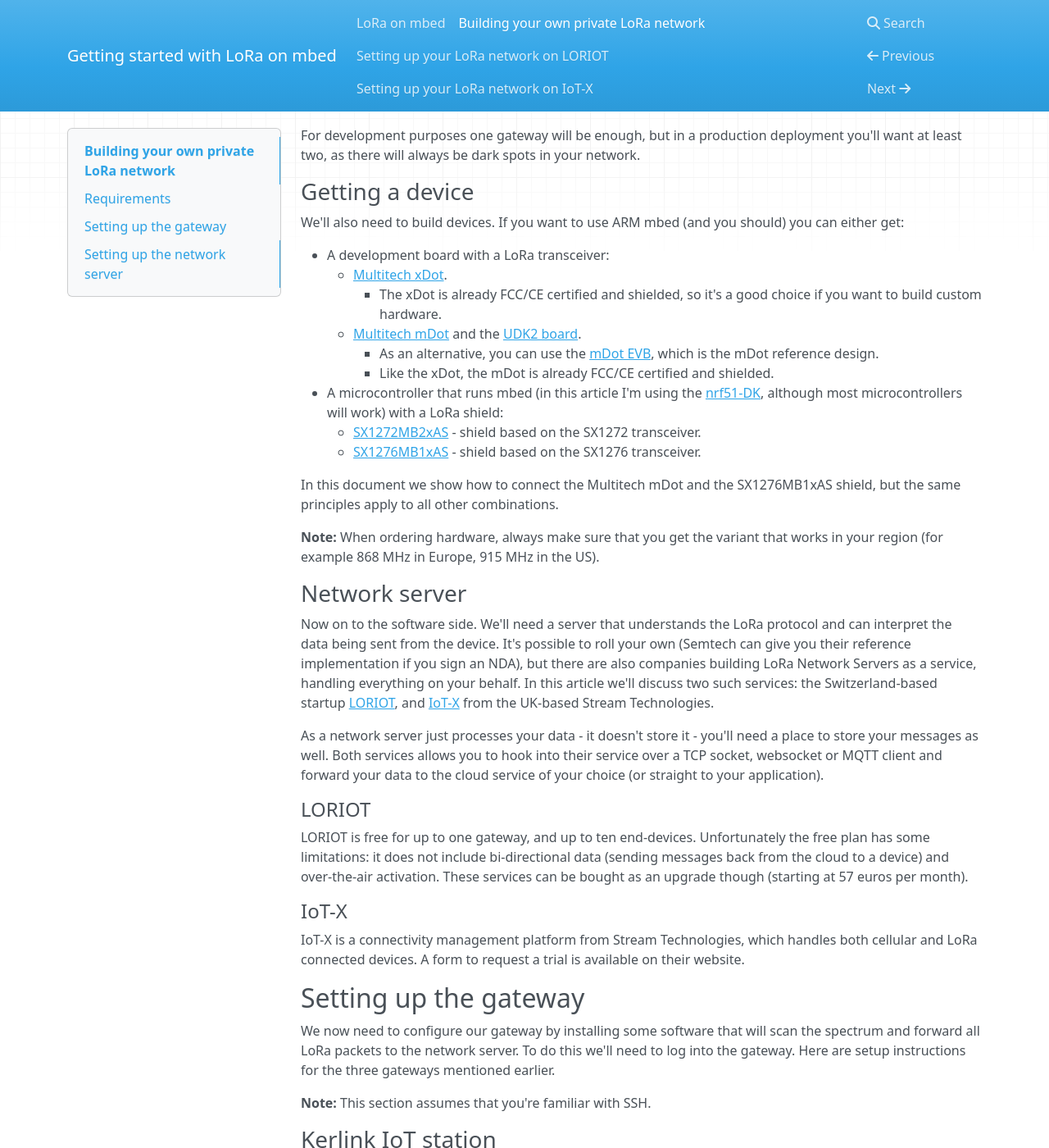
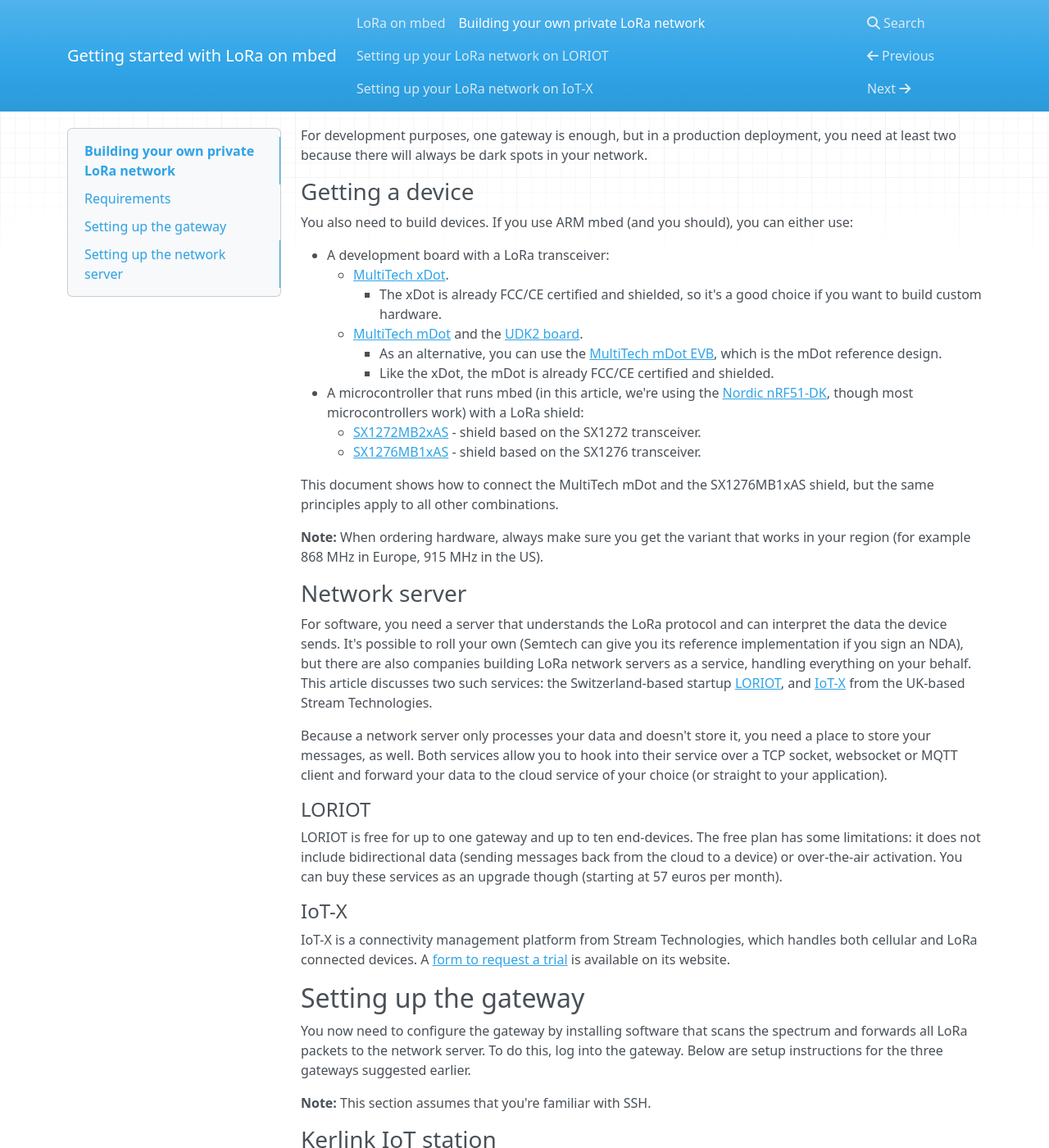
Before and after one commit to ARMmbed/lora-docs, an MkDocs documentation site: the page built from docs/intro-to-lora.md, in a window 1280 px wide and 1400 px high, scrolled down 1999 px. Shown: the whole window at 82% size. Built offline with MkDocs 1.6.1, drawn with Linux system fonts in a browser that asks for light colours; nearby versions of some CDN libraries; old or Windows-style settings are respelled for this version of MkDocs; some of the changed text lies outside the part shown.

Commit message:
Copy edit LoRa docs
Edit for active voice and make other minor grammar edits

```diff
--- a/docs/intro-to-lora.md
+++ b/docs/intro-to-lora.md
@@ -1,6 +1,6 @@
 # Building your own private LoRa network
 
-There is a lot of buzz around [LoRa](https://www.lora-alliance.org), a wide-area network solution that promises kilometers of range with very low power consumption; a perfect fit for the Internet of Things. A number of telecom operators are currently rolling out networks, but because LoRa operates in the [open spectrum](https://en.wikipedia.org/wiki/ISM_band) you can also set up your own network. In this article we'll go over all the pieces required to build a private LoRa network, and how to use the network to send data from an ARM mbed end-node to the cloud.
+There is a lot of buzz about [LoRa](https://www.lora-alliance.org), a wide-area network solution that promises kilometers of range with very low power consumption, a perfect fit for the Internet of Things. Telecom operators are rolling out LoRa networks, but because LoRa operates in the [open spectrum](https://en.wikipedia.org/wiki/ISM_band), you can also set up your own network. This article discusses the requirements to build a private LoRa network and how to use the network to send data from an ARM mbed end-node to the cloud.
 
 ## Requirements
 
@@ -8,74 +8,72 @@
 
 <span class="images">![Topology of a LoRa network](assets/lora1.png)<span>Topology of a LoRa network</span></span>
 
-On the hardware side we need devices and gateways, similar to how we set up a WiFi network. Gateways are very simple: they just scan the spectrum and capture LoRa packets. There is also no gateway pinning here - devices are not associated with a single gateway; thus all gateways within range of a device will receive the signal. The gateways then forward their data to a network service that handles the packet.
+For hardware, you need devices and gateways, similar to how you would set up a Wi-Fi network. Gateways scan the spectrum and capture LoRa packets. There is no gateway pinning here - devices are not associated with a single gateway; thus, all gateways within range of a device receive the signal. The gateways then forward their data to a network service that handles the packet.
 
-The network service de-duplicates packets when multiple gateways receive the same packet, decrypts the message (everything is end-to-end encrypted), handles LoRa features like adaptive data rating, and so on. It then forwards the decrypted data to your application.
+The network service deduplicates packets when multiple gateways receive the same packet, decrypts the message (everything is end-to-end encrypted), handles LoRa features such as adaptive data rating and so on. It then forwards the decrypted data to your application.
 
-That gives us five requirements.
+There are five requirements.
 
-We need hardware:
+Hardware:
 
-* Gateways
-* Devices
+* Gateways.
+* Devices.
 
-And we need software:
+Software:
 
-* Device firmware
-* A network service
-* An app
+* Device firmware.
+* A network service.
+* An app.
 
-In this guide we'll show you which hardware you can buy, and we'll use two online services that will make it easy to write device firmware and handle your LoRa traffic.
+This guide shows you which hardware you can buy and two online services you can use to write device firmware and handle your LoRa traffic.
 
 ### Getting a gateway
 
-There's quite some [choice in the gateways](https://www.loriot.io/gateways.html) we can use, but I've had good experience with these three:
+You have [choices in the gateways](https://www.loriot.io/gateways.html) you can use, but we've had good experience with these three:
 
-* [Kerlink IoT station](http://www.kerlink.fr/en/products/lora-iot-station-2/lora-iot-station-868-mhz). Expensive (around 1,200 euros), but great build quality and range.
-* [Multitech Conduit](http://www.multitech.com/brands/multiconnect-conduit). About a third of the price of the Kerlink (around 450 euros), and pretty great for small setups (put a bigger antenna on it though). Multitech also has a [rugged outdoor](http://www.multitech.com/brands/multiconnect-conduit-ip67) version.
-* Building your own with a Raspberry Pi and an [IMST iC880A](http://webshop.imst.de/catalogsearch/result/?q=iC880A) concentrator. At around 230 euros, this is the most cost-efficient option.
+* [Kerlink IoT station](http://www.kerlink.fr/en/products/lora-iot-station-2/lora-iot-station-868-mhz). Expensive (around 1,200 euros) but great build quality and range.
+* [MultiTech Conduit](http://www.multitech.com/brands/multiconnect-conduit). About one-third of the price of the Kerlink (about 450 euros) and good for small setups. (Put a bigger antenna on it though.) MultiTech also has a [rugged outdoor](http://www.multitech.com/brands/multiconnect-conduit-ip67) version.
+* Building your own with a Raspberry Pi and an [IMST iC880A](http://webshop.imst.de/catalogsearch/result/?q=iC880A) concentrator. At about 230 euros, this is the most cost-efficient option.
 
+<span class="images">![Self built gateway using a Raspberry Pi and an IMST iC880A](assets/lora5.jpg)<span>Self-built LoRa gateway based on Raspberry Pi 2 and IMST iC880A. Total cost is about 230 euros.</span></span>
 
-<span class="images">![Self built gateway using a Raspberry Pi and an IMST iC880A](assets/lora5.jpg)<span>Self built LoRa gateway based on Raspberry Pi 2 and IMST iC880A. Total cost about 230 euros.</span></span>
-
-
-For development purposes one gateway will be enough, but in a production deployment you'll want at least two, as there will always be dark spots in your network.
+For development purposes, one gateway is enough, but in a production deployment, you need at least two because there will always be dark spots in your network.
 
 ### Getting a device
 
-We'll also need to build devices. If you want to use ARM mbed (and you should) you can either get:
+You also need to build devices. If you use ARM mbed (and you should), you can either use:
 
 * A development board with a LoRa transceiver:
-    * [Multitech xDot](https://developer.mbed.org/platforms/MTS-xDot-L151CC/).
+    * [MultiTech xDot](https://developer.mbed.org/platforms/MTS-xDot-L151CC/).
         * The xDot is already FCC/CE certified and shielded, so it's a good choice if you want to build custom hardware.
-    * [Multitech mDot](https://developer.mbed.org/platforms/MTS-mDot-F411/) and the [UDK2 board](http://www.digikey.com/product-detail/en/multi-tech-systems-inc/MTUDK2-ST-MDOT/591-1278-ND/5247463).
-        * As an alternative, you can use the [mDot EVB](https://developer.mbed.org/platforms/mdotevb/), which is the mDot reference design.
+    * [MultiTech mDot](https://developer.mbed.org/platforms/MTS-mDot-F411/) and the [UDK2 board](http://www.digikey.com/product-detail/en/multi-tech-systems-inc/MTUDK2-ST-MDOT/591-1278-ND/5247463).
+        * As an alternative, you can use the [MultiTech mDot EVB](https://developer.mbed.org/platforms/mdotevb/), which is the mDot reference design.
         * Like the xDot, the mDot is already FCC/CE certified and shielded.
-* A microcontroller that runs mbed (in this article I'm using the [nrf51-DK](https://developer.mbed.org/platforms/Nordic-nRF51-DK/), although most microcontrollers will work) with a LoRa shield:
+* A microcontroller that runs mbed (in this article, we're using the [Nordic nRF51-DK](https://developer.mbed.org/platforms/Nordic-nRF51-DK/), though most microcontrollers work) with a LoRa shield:
     * [SX1272MB2xAS](https://developer.mbed.org/components/SX1272MB2xAS/) - shield based on the SX1272 transceiver.
     * [SX1276MB1xAS](https://developer.mbed.org/components/SX1276MB1xAS/) - shield based on the SX1276 transceiver.
 
-In this document we show how to connect the Multitech mDot and the SX1276MB1xAS shield, but the same principles apply to all other combinations.
+This document shows how to connect the MultiTech mDot and the SX1276MB1xAS shield, but the same principles apply to all other combinations.
 
-<span class="notes">**Note:** When ordering hardware, always make sure that you get the variant that works in your region (for example 868 MHz in Europe, 915 MHz in the US).</span>
+<span class="notes">**Note:** When ordering hardware, always make sure you get the variant that works in your region (for example 868 MHz in Europe, 915 MHz in the US).</span>
 
 ### Network server
 
-Now on to the software side. We'll need a server that understands the LoRa protocol and can interpret the data being sent from the device. It's possible to roll your own (Semtech can give you their reference implementation if you sign an NDA), but there are also companies building LoRa Network Servers as a service, handling everything on your behalf. In this article we'll discuss two such services: the Switzerland-based startup [LORIOT](https://loriot.io), and [IoT-X](http://iot-x.com) from the UK-based Stream Technologies.
+For software, you need a server that understands the LoRa protocol and can interpret the data the device sends. It's possible to roll your own (Semtech can give you its reference implementation if you sign an NDA), but there are also companies building LoRa network servers as a service, handling everything on your behalf. This article discusses two such services: the Switzerland-based startup [LORIOT](https://loriot.io), and [IoT-X](http://iot-x.com) from the UK-based Stream Technologies.
 
-As a network server just processes your data - it doesn't store it - you'll need a place to store your messages as well. Both services allows you to hook into their service over a TCP socket, websocket or MQTT client and forward your data to the cloud service of your choice (or straight to your application).
+Because a network server only processes your data and doesn't store it, you need a place to store your messages, as well. Both services allow you to hook into their service over a TCP socket, websocket or MQTT client and forward your data to the cloud service of your choice (or straight to your application).
 
 #### LORIOT
 
-LORIOT is free for up to one gateway, and up to ten end-devices. Unfortunately the free plan has some limitations: it does not include bi-directional data (sending messages back from the cloud to a device) and over-the-air activation. These services can be bought as an upgrade though (starting at 57 euros per month).
+LORIOT is free for up to one gateway and up to ten end-devices. The free plan has some limitations: it does not include bidirectional data (sending messages back from the cloud to a device) or over-the-air activation. You can buy these services as an upgrade though (starting at 57 euros per month).
 
 #### IoT-X
 
-IoT-X is a connectivity management platform from Stream Technologies, which handles both cellular and LoRa connected devices. A form to request a trial is available on their website.
+IoT-X is a connectivity management platform from Stream Technologies, which handles both cellular and LoRa connected devices. A [form to request a trial](http://iot-x.com/iotx/) is available on its website.
 
 ## Setting up the gateway
 
-We now need to configure our gateway by installing some software that will scan the spectrum and forward all LoRa packets to the network server. To do this we'll need to log into the gateway. Here are setup instructions for the three gateways mentioned earlier.
+You now need to configure the gateway by installing software that scans the spectrum and forwards all LoRa packets to the network server. To do this, log into the gateway. Below are setup instructions for the three gateways suggested earlier.
 
 <span class="notes">**Note:** This section assumes that you're familiar with SSH.</span>
 
@@ -85,42 +83,42 @@
 
 1. Connect the gateway to your network over Ethernet.
 1. The gateway gets an IP through DHCP.
-1. To quickly find the gateway you can look in the DHCP table on your router, or use [nmap](http://nmap.org) via `nmap -p 22 192.168.2.*` (if that's your subnet).
-1. You can now log into the gateway through SSH, with the username `root` and password `root`.
+1. To quickly find the gateway, look in the DHCP table on your router or use [nmap](http://nmap.org) via `nmap -p 22 192.168.2.*` (if that's your subnet).
+1. You can now log into the gateway through SSH with the username `root` and password `root`.
 
-### Multitech Conduit
+### MultiTech Conduit
 
-The Conduit is unfortunately configured with DHCP disabled, so we need to enable this first. There are two options: Ethernet and micro-USB.
+The Conduit is configured with DHCP disabled, so you need to enable this first. There are two options: Ethernet and micro-USB.
 
 __Using Ethernet__
 
 1. Connect to the Conduit over Ethernet (from the Conduit to your computer).
 1. Set a static IP address of 192.168.2.2 for your computer.
 1. Set a static IP address of 192.168.2.1 as your router.
-1. Log in through SSH to 192.168.2.1, with the username `root` and password `root`.
+1. Log in through SSH to 192.168.2.1 with the username `root` and password `root`.
 
 
 __Over micro-USB__
 
 1. Connect to the Conduit using a micro-USB cable.
 1. The gateway appears as a serial device.
-1. You can use a program like [GNU screen](https://www.gnu.org/software/screen/) or [PuTTY](http://putty.org) to log into the gateway, with the username `root` and password `root`.
+1. You can use a program such as [GNU screen](https://www.gnu.org/software/screen/) or [PuTTY](http://putty.org) to log into the gateway with the username `root` and password `root`.
 
-<span class="notes">**Note when logging in fails:** If logging in as `root` fails, but you can log in with the username `admin` and the password `admin` you are running the AEP firmware. To proceed you need to update your gateway firmware to mLinux. Instructions are [here](http://www.multitech.net/developer/software/mlinux/using-mlinux/flashing-mlinux-firmware-for-conduit/).</span>
+<span class="notes">**Note when logging in fails:** If logging in as `root` fails, but you can log in with the username `admin` and the password `admin`, you are running the AEP firmware. To proceed, update your gateway firmware to mLinux. Instructions are [here](http://www.multitech.net/developer/software/mlinux/using-mlinux/flashing-mlinux-firmware-for-conduit/).</span>
 
-Now that we are connected we can set up the gateway:
+Now that you are connected, you can set up the gateway:
 
 1.  Enable DHCP by following Step 4 in [this document](http://www.multitech.net/developer/software/mlinux/getting-started-with-conduit-mlinux/).
 1. Connect the gateway over Ethernet to your router.
-1. Follow the steps under 'Kerlink IoT station' to find the IP address and log in over SSH.
+1. Follow the steps under [Kerlink IoT station above](#kerlink-iot-station) to find the IP address and log in over SSH.
 
 ### Raspberry Pi and IMST iC880A
 
-First make sure that the Raspberry Pi is connected to the internet, and that you connected the IMST iC880A over USB (if you have the SPI version, take a look at the [IMST website](http://www.wireless-solutions.de/products/radiomodules/ic880a)).
+First, make sure that the Raspberry Pi is connected to the internet and that you connected the IMST iC880A over USB. (If you have the SPI version, look at the [IMST website](http://www.wireless-solutions.de/products/radiomodules/ic880a)).
 
 Log into the Pi over SSH, and follow Steps 3.1 - 3.5 in [this document](http://www.wireless-solutions.de/images/stories/downloads/Radio%20Modules/iC880A/iC880A_QuickStartGuide.pdf).
 
-<span class="notes">**Note:** Use [lora_gateway 2.0.0](https://github.com/Lora-net/lora_gateway/releases/tag/v2.0.0), not the latest version (run `git checkout v2.0.0` in the lora_gateway folder).</span>
+<span class="notes">**Note:** Use [lora_gateway 2.0.0](https://github.com/Lora-net/lora_gateway/releases/tag/v2.0.0), not the latest version. (Run `git checkout v2.0.0` in the lora_gateway folder).</span>
 
 After following these steps:
 
@@ -129,11 +127,11 @@
 
     ``~/LoRa/lora_gateway/lora_gateway/util_pkt_logger/util_pkt_logger``
 
-1. You should see 'INFO: concentrator started, packet can now be received', which indicates that everything is functioning.
+1. You see 'INFO: concentrator started, packet can now be received', which indicates that everything is functioning.
 
 ## Setting up the network server
 
-Now that we have set up the gateways and they can reach the internet, it's time to install the network service software on them, so they have a place to send the LoRa packets.
+Now that you have set up the gateways and they can reach the internet, it's time to install the network service software on them, so they have a place to send the LoRa packets.
 
 * [Continue setting up your network with LORIOT](loriot.md).
 * [Continue setting up your network with IoT-X](iotx.md).
```
Also changed, not shown: docs/iotx.md (+66 -66 lines), docs/loriot.md (+52 -52 lines).
